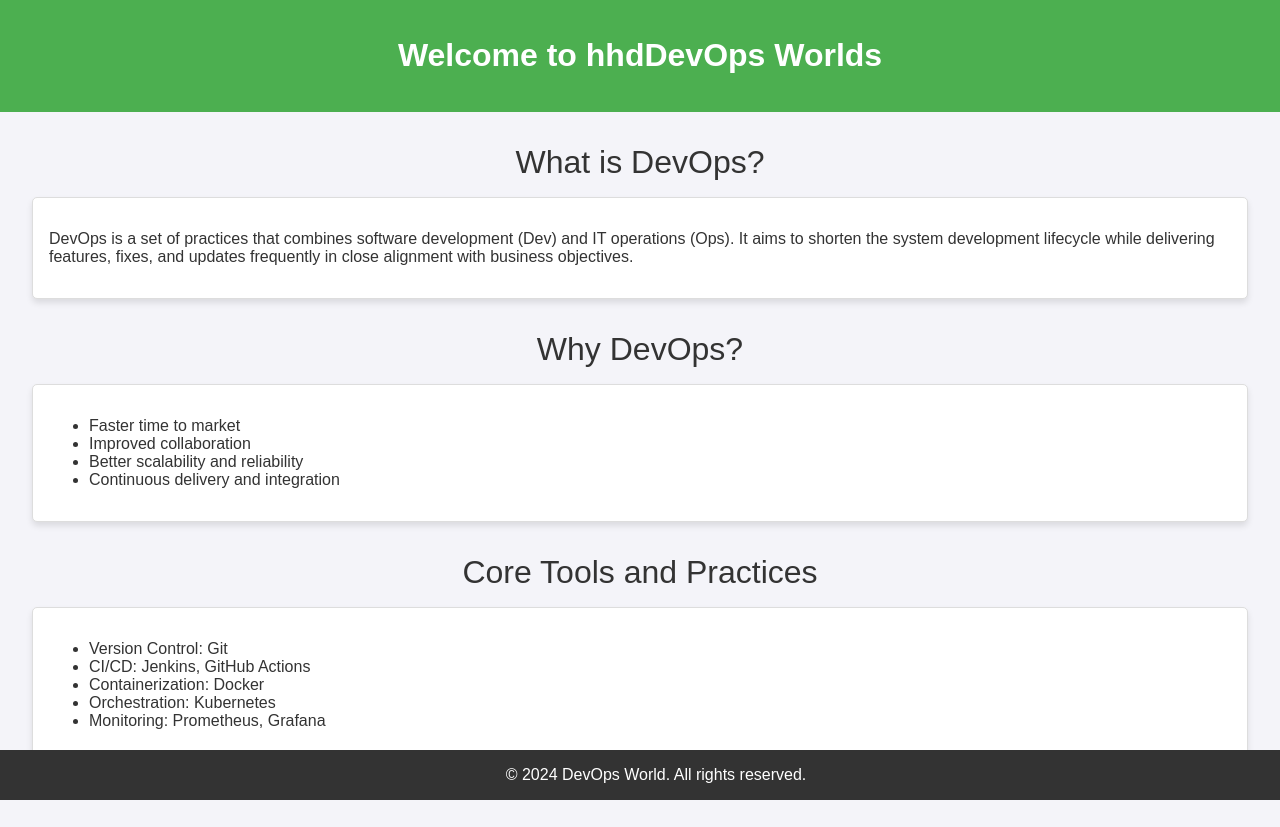
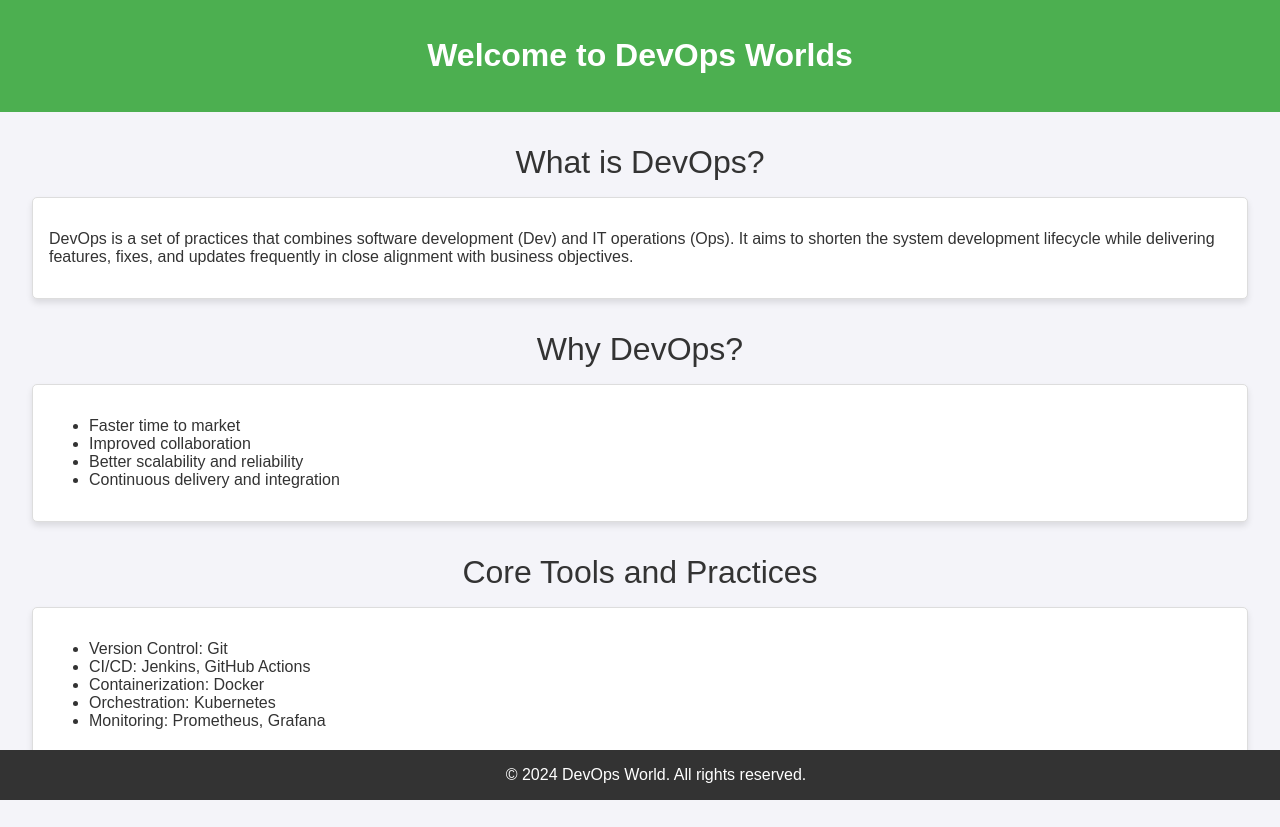
Before and after one commit to Sabzali2003/jenkins_pipeline, a plain HTML site: page index.html in a window 1280 px wide. Drawn offline with Linux system fonts and the light colour scheme.

Commit message:
Update index.html

```diff
--- a/index.html
+++ b/index.html
@@ -50,7 +50,7 @@
 </head>
 <body>
     <header>
-        <h1>Welcome to hhdDevOps Worlds</h1>
+        <h1>Welcome to DevOps Worlds</h1>
     </header>
     <main>
         <section>
```
